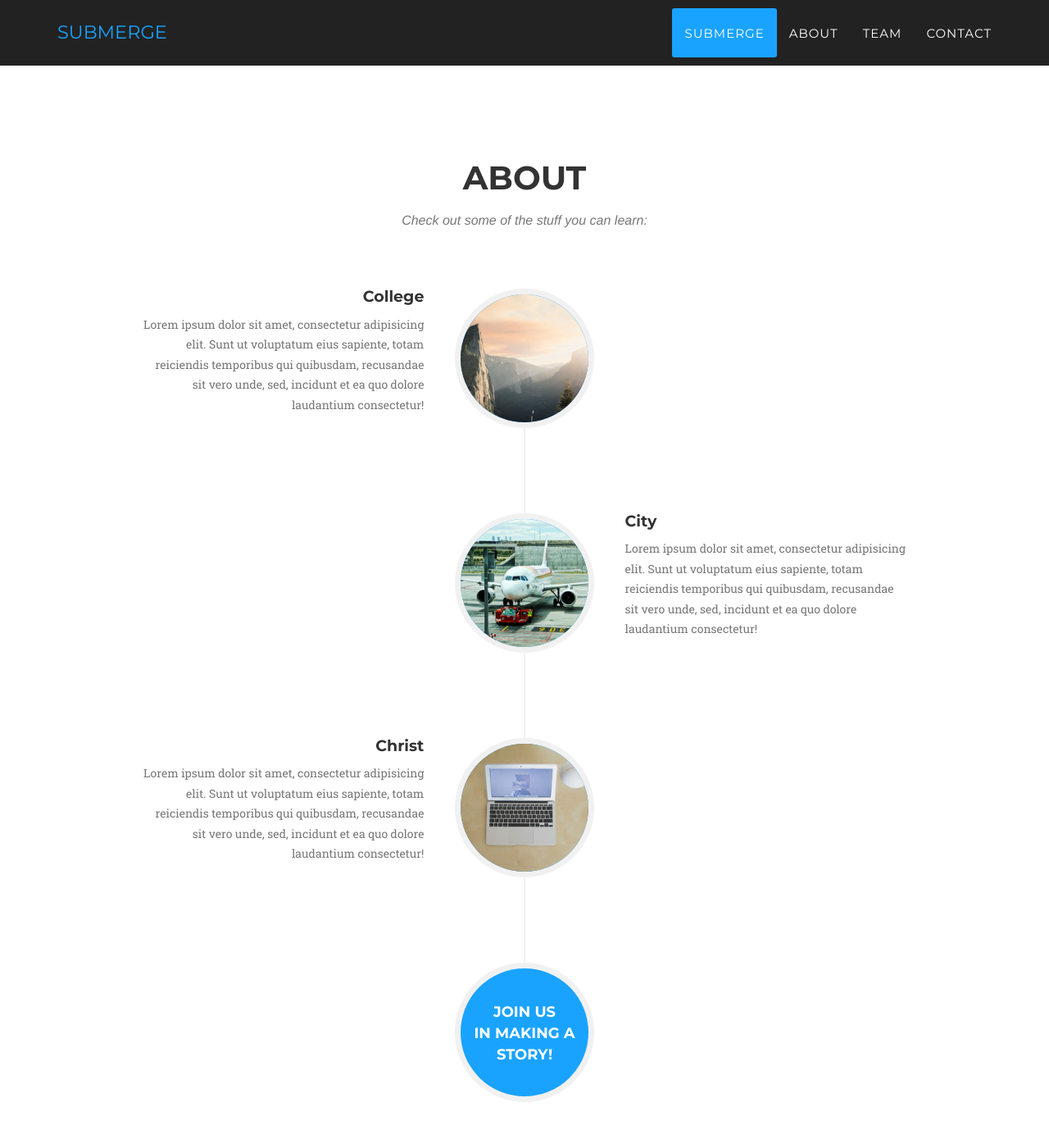
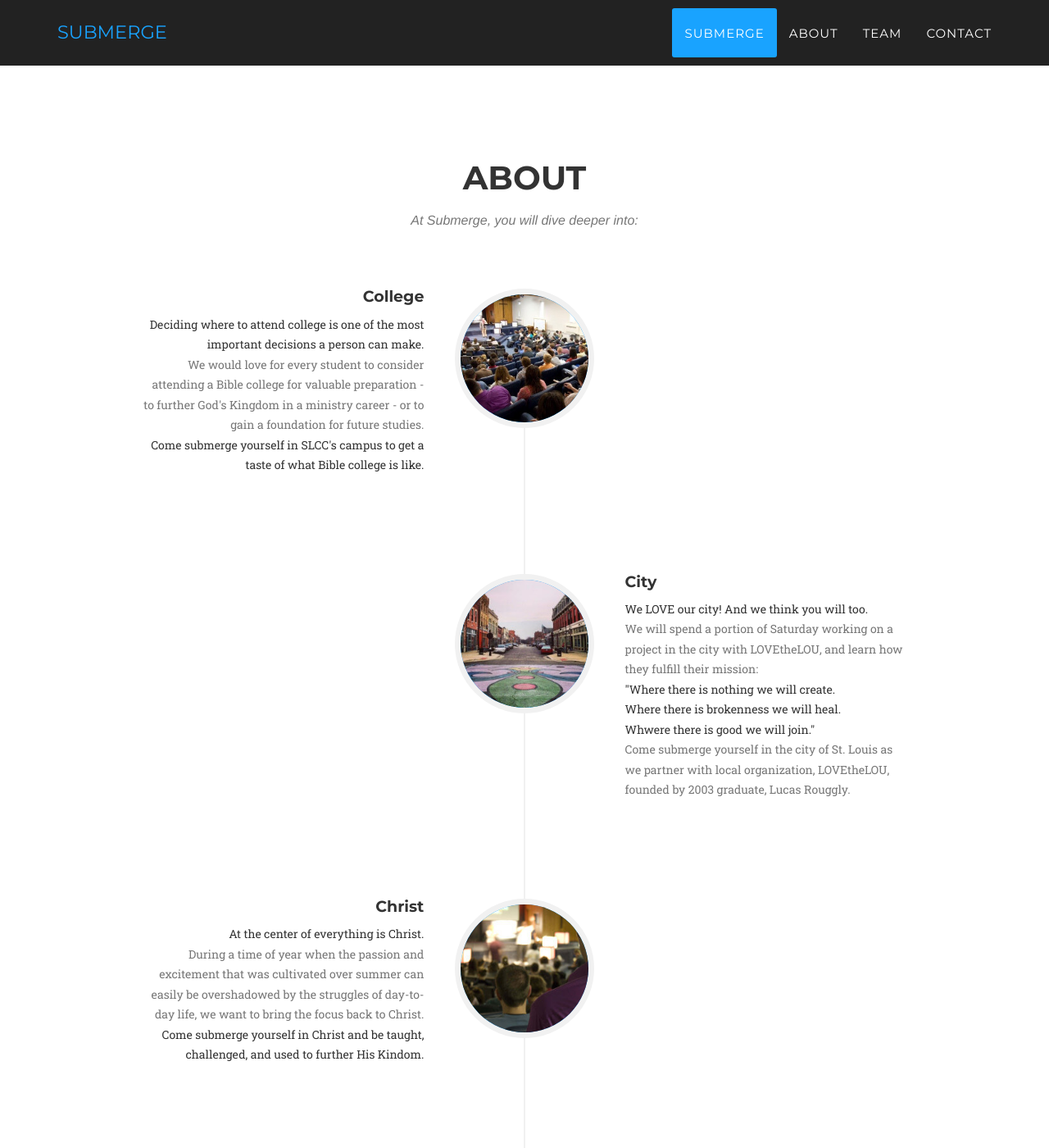
Before and after one commit to stlchristianedu/submergestl.com, a Jekyll site: the page built from index.html, in a window 1280 px wide and 1400 px high, scrolled down 1496 px. Shown: the whole window at 82% size. Built offline with Jekyll 4.4.1, drawn with Linux system fonts in a browser that asks for light colours; some web fonts are replaced.

Commit message:
Filling in the 'About' section with some real info/pics
Signed-off-by: Elliot Voris <elliot@voris.me>

```diff
--- a/_includes/about.html
+++ b/_includes/about.html
@@ -4,7 +4,7 @@
             <div class="row">
                 <div class="col-lg-12 text-center">
                     <h2 class="section-heading">About</h2>
-                    <h3 class="section-subheading text-muted">Check out some of the stuff you can learn:</h3>
+                    <h3 class="section-subheading text-muted">At Submerge, you will dive deeper into:</h3>
                 </div>
             </div>
             <div class="row">
@@ -19,7 +19,9 @@
                                     <h4 class="subheading">College</h4>
                                 </div>
                                 <div class="timeline-body">
-                                    <p class="text-muted">Lorem ipsum dolor sit amet, consectetur adipisicing elit. Sunt ut voluptatum eius sapiente, totam reiciendis temporibus qui quibusdam, recusandae sit vero unde, sed, incidunt et ea quo dolore laudantium consectetur!</p>
+                                    <p>Deciding where to attend college is one of the most important decisions a person can make.</p>
+                                    <p class="text-muted">We would love for every student to consider attending a Bible college for valuable preparation - to further God's Kingdom in a ministry career - or to gain a foundation for future studies.</p>
+                                    <p>Come submerge yourself in SLCC's campus to get a taste of what Bible college is like.</p>
                                 </div>
                             </div>
                         </li>
@@ -32,7 +34,10 @@
                                     <h4 class="subheading">City</h4>
                                 </div>
                                 <div class="timeline-body">
-                                    <p class="text-muted">Lorem ipsum dolor sit amet, consectetur adipisicing elit. Sunt ut voluptatum eius sapiente, totam reiciendis temporibus qui quibusdam, recusandae sit vero unde, sed, incidunt et ea quo dolore laudantium consectetur!</p>
+                                    <p>We LOVE our city! And we think you will too.</p>
+                                    <p class="text-muted">We will spend a portion of Saturday working on a project in the city with LOVEtheLOU, and learn how they fulfill their mission:</p>
+                                    <p>"Where there is nothing we will create.<br />Where there is brokenness we will heal.<br />Whwere there is good we will join."</p>
+                                    <p class="text-muted">Come submerge yourself in the city of St. Louis as we partner with local organization, LOVEtheLOU, founded by 2003 graduate, Lucas Rouggly.</p>
                                 </div>
                             </div>
                         </li>
@@ -45,15 +50,17 @@
                                     <h4 class="subheading">Christ</h4>
                                 </div>
                                 <div class="timeline-body">
-                                    <p class="text-muted">Lorem ipsum dolor sit amet, consectetur adipisicing elit. Sunt ut voluptatum eius sapiente, totam reiciendis temporibus qui quibusdam, recusandae sit vero unde, sed, incidunt et ea quo dolore laudantium consectetur!</p>
+                                    <p>At the center of everything is Christ.</p>
+                                    <p class="text-muted">During a time of year when the passion and excitement that was cultivated over summer can easily be overshadowed by the struggles of day-to-day life, we want to bring the focus back to Christ.</p>
+                                    <p>Come submerge yourself in Christ and be taught, challenged, and used to further His Kindom.</p>
                                 </div>
                             </div>
                         </li>
                         <li class="timeline-inverted">
                             <div class="timeline-image">
                                 <h4>Join us
-                                    <br>In Making a
-                                    <br>Story!</h4>
+                                    <br />at
+                                    <br />Submerge!</h4>
                             </div>
                         </li>
                     </ul>
```
Also changed, not shown: img/about/1.jpg, img/about/2.jpg, img/about/3.jpg, img/about/4.jpg (deleted).
